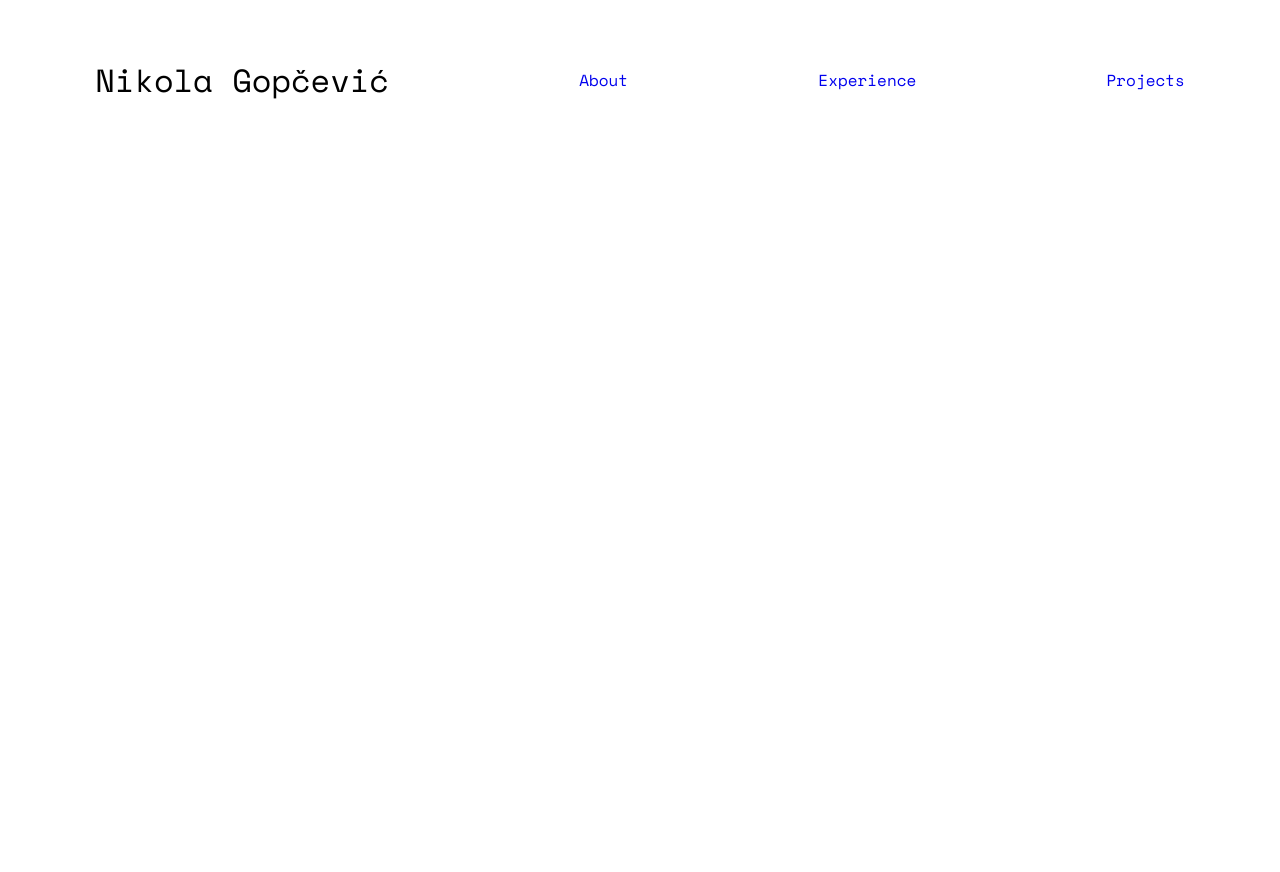
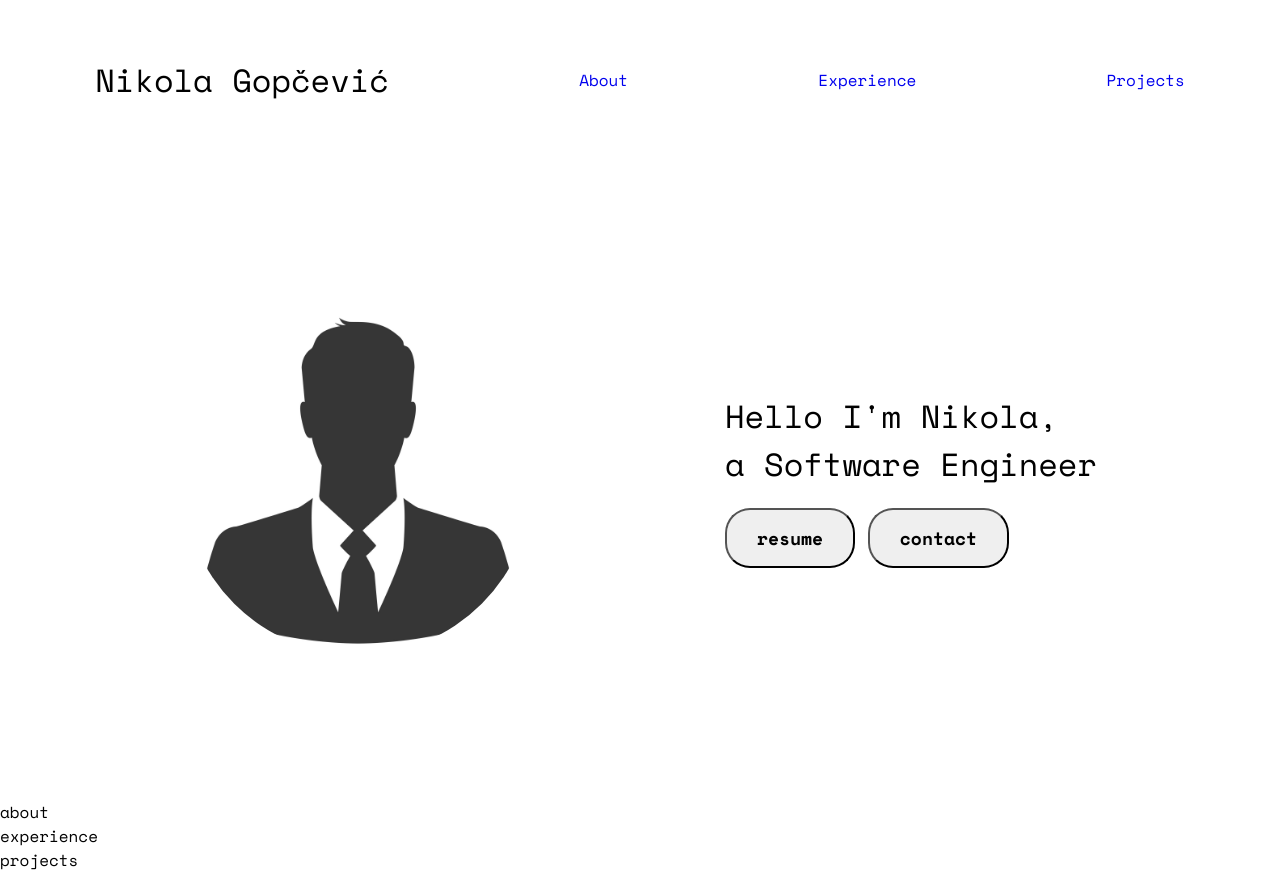
Before and after one commit to romeo-yenni/portfolio, a plain HTML site: page index.html in a window 1280 px wide. Before the commit the page ends 800 px from the top, so only its background shows below. Drawn offline with nearby package versions, Linux system fonts and the light colour scheme.

Commit message:
main content

```diff
--- a/index.html
+++ b/index.html
@@ -16,6 +16,31 @@
         <a class="nav-item" href="#experience">Experience</a>
         <a class="nav-item" href="#projects">Projects</a>
     </div>
+
+    <div class="main-section">
+        <div class="main-left">
+            <img src="/media/default-profile.jpg" alt="Nikola Gopčević">
+        </div>
+        <div class="main-right">
+            <div class="main-text">
+                <p>Hello I'm Nikola,</p>
+                <p>a Software Engineer</p>
+            </div>
+            <div class="main-buttons">
+                <button id="open-resume" onclick="openResume()">resume</button>
+                <button>contact</button>
+            </div>
+        </div>
+    </div>
+    <div class="about-section">
+        about
+    </div>
+    <div class="experience-section">
+        experience
+    </div>
+    <div class="projects-section">
+        projects
+    </div>
     <script src="script.js"></script>
 </body>
 
--- a/script.js
+++ b/script.js
@@ -0,0 +1,3 @@
+function openResume() {
+    window.open('/media/resume.pdf', '_blank');
+}
--- a/style.css
+++ b/style.css
@@ -36,4 +36,59 @@ body {
     text-shadow: 2px 2px 4px rgba(0, 0, 0, 0.5);
 }
 
-/*  */
+/* MAIN SECTION */
+
+.main-section {
+    height: 80vh;
+    display: flex;
+    justify-content: center;
+    align-items: center;
+    gap: 15vw;
+}
+
+.main-left {
+    width: 350px;
+    height: 350px;
+    border-radius: 50%;
+    overflow: hidden;
+}
+
+.main-left img {
+    width: 100%;
+    height: 100%;
+    object-fit: cover;
+}
+
+.main-right {
+    display: flex;
+    flex-direction: column;
+}
+
+.main-text {
+    font-size: 2rem;
+}
+
+.main-buttons {
+    display: flex;
+    justify-content: flex-start;
+    gap: 1vw;
+    margin-top: 20px;
+}
+
+.main-buttons button {
+    font-family: 'Space Mono', monospace;
+    padding: 15px 30px;
+    font-size: 18px;
+    font-weight: bold;
+    text-align: center;
+    text-decoration: none;
+    border-radius: 25px;
+    color: black;
+    cursor: pointer;
+    transition: background-color 0.3s ease;
+}
+
+.main-buttons button:hover {
+    background-color: rgb(60, 60, 60);
+    color: white;
+}
```
Also changed, not shown: media/default-profile.jpg (added), 1 other file.
